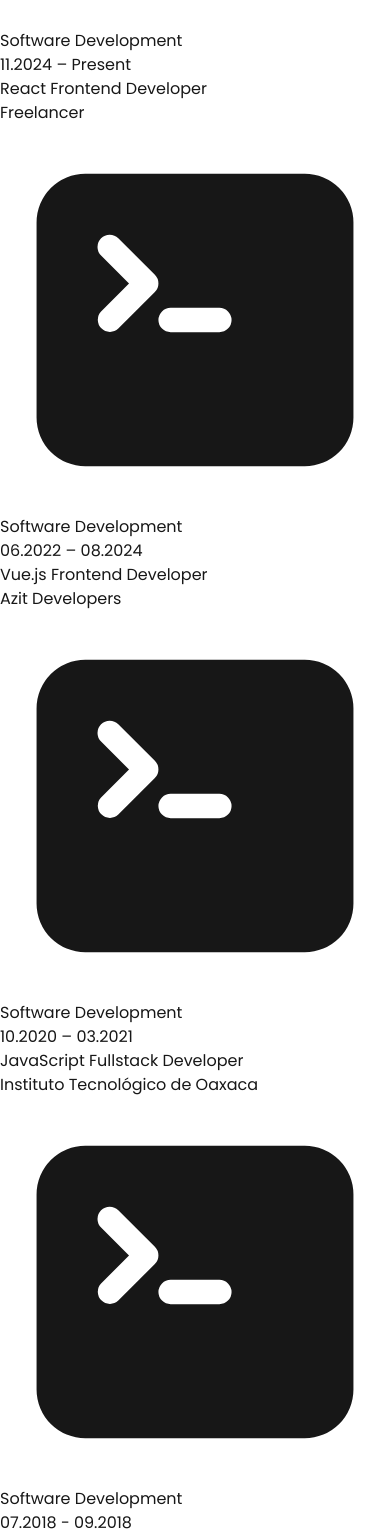
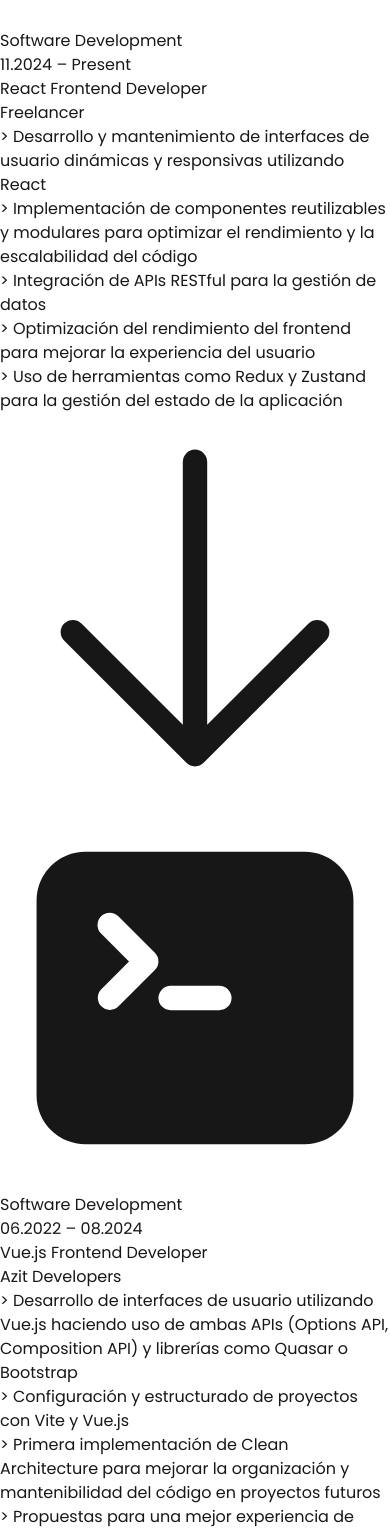
Before and after one commit to ihectorlujan/portfolio, a Next.js app: page / in a window 390 px wide. Shown: the part 1920-3451 px from the top of the page. Built offline with nearby package versions, Linux system fonts and the light colour scheme.

Commit message:
Feat: se agrega toggle de actividades

```diff
--- a/src/components/ExperienceTemplate.tsx
+++ b/src/components/ExperienceTemplate.tsx
@@ -1,5 +1,7 @@
-import { BookOpenIcon, CommandLineIcon } from "@heroicons/react/24/solid";
-import React from "react";
+"use client";
+
+import React, { useState } from "react";
+import { BookOpenIcon, CommandLineIcon, ArrowDownIcon, ArrowUpIcon } from "@heroicons/react/24/solid";
 
 interface Props {
   icon?: boolean;
@@ -9,6 +11,8 @@ interface Props {
   organization: string;
   details: string;
   color?: string;
+  toggle?: boolean;
+  activities?: string[];
 }
 
 const ExperienceTemplate: React.FC<Props> = ({
@@ -19,7 +23,11 @@ const ExperienceTemplate: React.FC<Props> = ({
   organization,
   details,
   color,
+  toggle,
+  activities,
 }) => {
+  const [toggled, setToggled] = useState(false);
+
   return (
     <>
       <div className="flex flex-row items-center">
@@ -29,22 +37,44 @@ const ExperienceTemplate: React.FC<Props> = ({
           <BookOpenIcon className="h-6 w-6 text-gray-600" />
         )}
         <p className="font-semibold text-[#1f1e2c] m-2 opacity-85">{title}</p>
-        <p className="text-sm font-semibold text-[#1f1e2c] m-2 opacity-55">
-          {dateRange}
-        </p>
+        <p className="text-sm font-semibold text-[#1f1e2c] m-2 opacity-55">{dateRange}</p>
       </div>
 
       <div className="mx-5">
-        <p className={`font-semibold m-2 opacity-95 ${color}`}>
-          {field}
-        </p>
-        <p className="text-sm font-semibold text-[#1f1e2c] m-2 opacity-85">
-          {organization}
-        </p>
-        <p className="text-sm font-semibold text-[#1f1e2c] m-2 opacity-75">
-          {details}
-        </p>
+        <p className={`font-semibold m-2 opacity-95 ${color}`}>{field}</p>
+        <p className="text-sm font-semibold text-[#1f1e2c] m-2 opacity-85">{organization}</p>
+        <p className="text-sm font-semibold text-[#1f1e2c] m-2 opacity-75">{details}</p>
       </div>
+
+      <div
+        className={`transition-all duration-[0.4s] linear overflow-hidden px-4 py-1 ${
+          toggled ? "max-h-[500px]" : "max-h-0"
+        }`}
+      >
+        <ul>
+          {activities?.map((element, index) => (
+            <li className="text-sm font-semibold text-[#1f1e2c] m-2 opacity-75" key={index}>
+              {'>'} {element}
+            </li>
+          ))}
+        </ul>
+      </div>
+
+      {toggle && (
+        <span className="flex justify-end">
+          {toggled ? (
+            <ArrowUpIcon
+              className={`h-4 w-4 ${color} font-bold animate-bounce`}
+              onClick={() => setToggled(!toggled)}
+            />
+          ) : (
+            <ArrowDownIcon
+              className={`h-4 w-4 ${color} font-bold animate-bounce`}
+              onClick={() => setToggled(!toggled)}
+            />
+          )}
+        </span>
+      )}
     </>
   );
 };
--- a/src/pages/ExperiencePage.tsx
+++ b/src/pages/ExperiencePage.tsx
@@ -6,15 +6,12 @@ import React from "react";
 const ExperiencePage = () => {
   return (
     <>
-      <section
-        id="experience"
-        className="h-auto md:h-screen p-20 px-6 md:p-20"
-      >
+      <section id="experience" className="h-auto md:h-screen p-20 px-6 md:p-20">
         <Title label="Experience" />
         <div className="flex flex-col h-full justify-center">
-          <div className="flex flex-col md:flex-row justify-evenly">
+          <div className="flex flex-col lg:flex-row justify-evenly">
             <span>
-              <Card className="min-w-[350px] h-auto">
+              <Card className="min-w-[350px] h-auto lg:min-w-[450px] lg:max-w-[450px]">
                 <ExperienceTemplate
                   title="Bachelor's Degree"
                   dateRange="2015 - 2021"
@@ -25,47 +22,79 @@ const ExperiencePage = () => {
               </Card>
             </span>
             <span>
-              <Card className="min-w-[350px] h-auto">
+              <Card className="min-w-[350px] h-auto lg:min-w-[450px] lg:max-w-[450px]">
                 <ExperienceTemplate
+                  toggle
                   icon
                   title="Software Development"
                   dateRange="11.2024 – Present"
                   field="React Frontend Developer"
                   organization="Freelancer"
                   details=""
+                  activities={[
+                    "Desarrollo y mantenimiento de interfaces de usuario dinámicas y responsivas utilizando React",
+                    "Implementación de componentes reutilizables y modulares para optimizar el rendimiento y la escalabilidad del código",
+                    "Integración de APIs RESTful para la gestión de datos",
+                    "Optimización del rendimiento del frontend para mejorar la experiencia del usuario",
+                    "Uso de herramientas como Redux y Zustand para la gestión del estado de la aplicación",
+                  ]}
                   color="text-blue-500"
                 />
               </Card>
-              <Card className="min-w-[350px] h-auto">
+              <Card className="min-w-[350px] h-auto lg:min-w-[450px] lg:max-w-[450px]">
                 <ExperienceTemplate
+                  toggle
                   icon
                   title="Software Development"
                   dateRange="06.2022 – 08.2024"
                   field="Vue.js Frontend Developer"
                   organization="Azit Developers"
                   details=""
+                  activities={[
+                    "Desarrollo de interfaces de usuario utilizando Vue.js haciendo uso de ambas APIs (Options API, Composition API) y librerías como Quasar o Bootstrap",
+                    "Configuración y estructurado de proyectos con Vite y Vue.js",
+                    "Primera implementación de Clean Architecture para mejorar la organización y mantenibilidad del código en proyectos futuros",
+                    "Propuestas para una mejor experiencia de usuario en múltiples interfaces",
+                    "Desarrollo de soluciones colaborativas con distintos equipos internos y externos a la empresa",
+                    "Desarrollo de componentes reutilizables y responsivos",
+                    "Utilización de librerías para CSS como Bootstrap, Quasar y Tailwind",
+                  ]}
                   color="text-emerald-500"
                 />
               </Card>
-              <Card className="min-w-[350px] h-auto">
+              <Card className="min-w-[350px] h-auto lg:min-w-[450px] lg:max-w-[450px]">
                 <ExperienceTemplate
+                  toggle
                   icon
                   title="Software Development"
                   dateRange="10.2020 – 03.2021"
                   field="JavaScript Fullstack Developer"
                   organization="Instituto Tecnológico de Oaxaca"
                   details=""
+                  activities={[
+                    "Desarrollo de la base de datos con MySQL",
+                    "Gestión del desarrollo de software utilizando metodología XP",
+                    "Desarrollo Backend con JavaScript, Express.js y Node.js",
+                    "Desarrollo Frontend con HTML, CSS, Bootstrap y Handlebars",
+                  ]}
                   color="text-amber-500"
                 />
               </Card>
-              <Card className="min-w-[350px] h-auto">
+              <Card className="min-w-[350px] h-auto lg:min-w-[450px] lg:max-w-[450px]">
                 <ExperienceTemplate
+                  toggle
                   icon
                   title="Software Development"
                   dateRange="07.2018 - 09.2018"
                   field="Java Fullstack Developer"
                   organization="Aserradero Cordon Grande"
                   details=""
+                  activities={[
+                    "Diseño de interfaces con JavaFX",
+                    "Diseño e implementación de base de datos con PostgreSQL",
+                    "Desarrollo del código con modelo MVC",
+                    "Gestión del desarrollo de software utilizando SCRUM",
+                  ]}
                   color="text-red-500"
                 />
               </Card>
```
